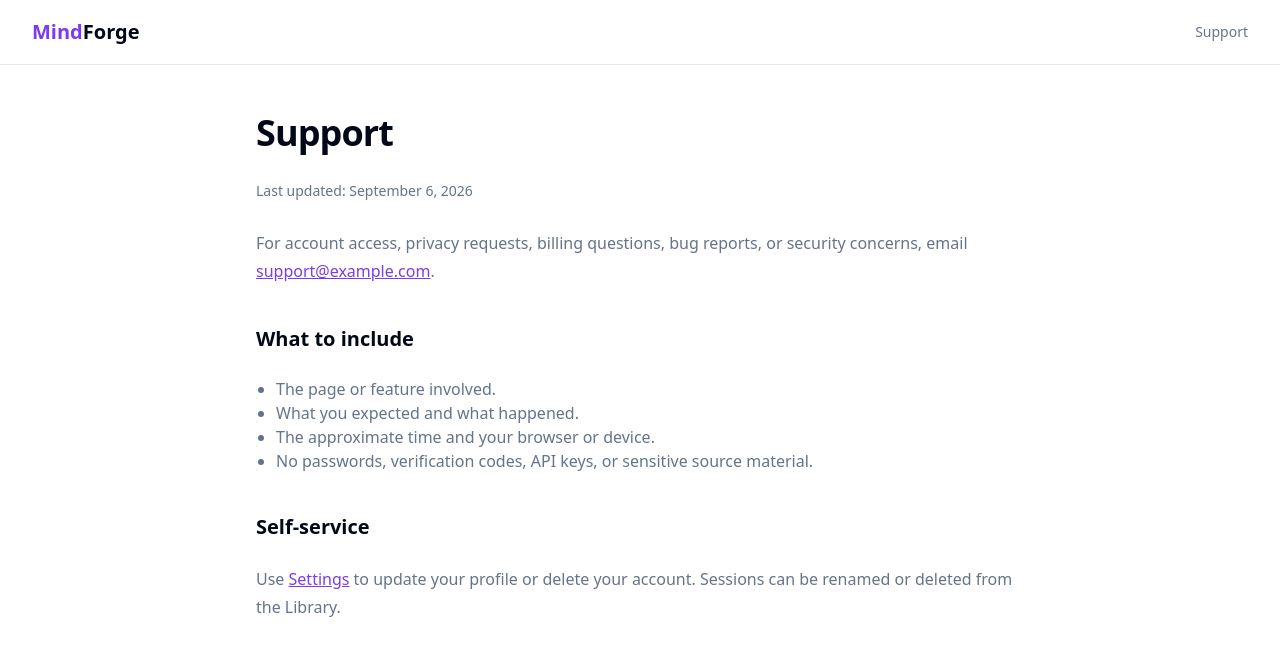
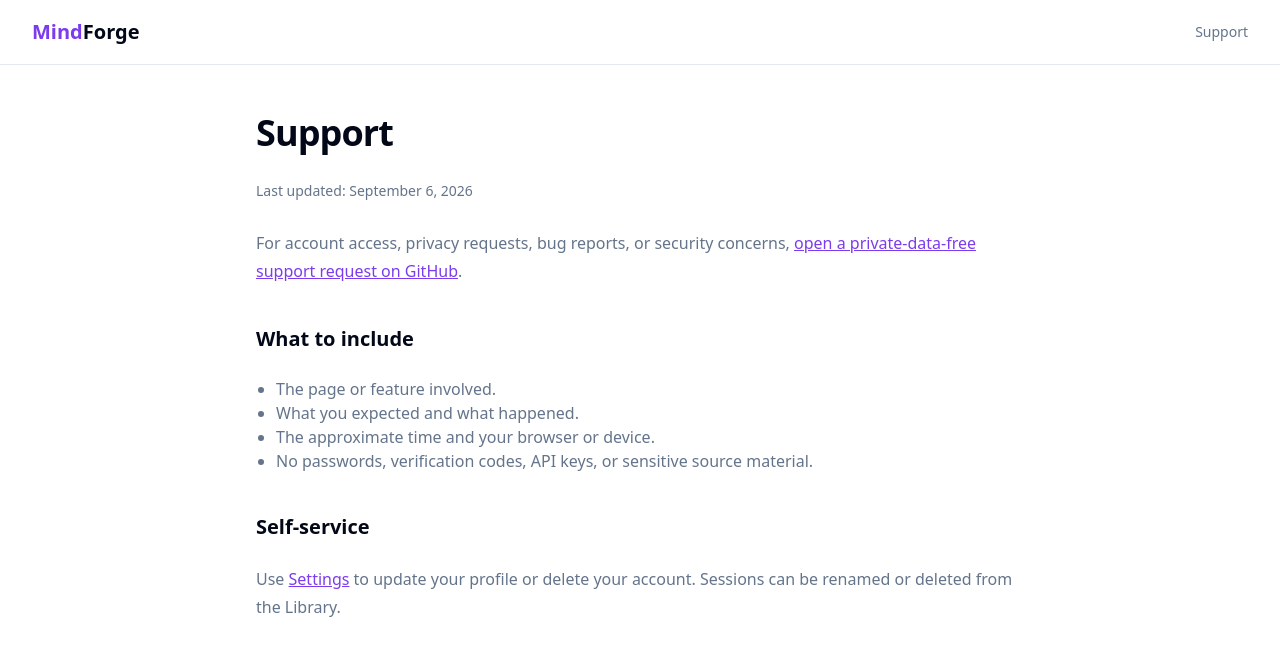
Before and after one commit to Shubham080802/MindForge, a Next.js app: page /support in a window 1280 px wide. Shown: the top 656 px of the page. Built offline with nearby package versions, Linux system fonts and the light colour scheme.

Commit message:
fix(config): restore production readiness checks

```diff
--- a/app/support/page.tsx
+++ b/app/support/page.tsx
@@ -2,9 +2,13 @@ import Link from "next/link";
 import { LegalPage } from "@/components/legal-page";
 
 export default function SupportPage() {
-  const email = process.env.NEXT_PUBLIC_SUPPORT_EMAIL || "support@example.com";
+  const email = process.env.NEXT_PUBLIC_SUPPORT_EMAIL?.trim();
   return <LegalPage title="Support">
-    <p>For account access, privacy requests, billing questions, bug reports, or security concerns, email <a href={`mailto:${email}`}>{email}</a>.</p>
+    <p>
+      For account access, privacy requests, bug reports, or security concerns, {email
+        ? <>email <a href={`mailto:${email}`}>{email}</a></>
+        : <a href="https://github.com/Shubham080802/MindForge/issues/new">open a private-data-free support request on GitHub</a>}.
+    </p>
     <h2>What to include</h2><ul><li>The page or feature involved.</li><li>What you expected and what happened.</li><li>The approximate time and your browser or device.</li><li>No passwords, verification codes, API keys, or sensitive source material.</li></ul>
     <h2>Self-service</h2><p>Use <Link href="/settings">Settings</Link> to update your profile or delete your account. Sessions can be renamed or deleted from the Library.</p>
   </LegalPage>;
--- a/lib/runtime-config.ts
+++ b/lib/runtime-config.ts
@@ -16,7 +16,6 @@ const REQUIRED_PRODUCTION_VALUES = [
   "UPSTASH_REDIS_REST_TOKEN",
   "RATE_LIMIT_HASH_SECRET",
   "TRUSTED_PROXY_HEADER",
-  "NEXT_PUBLIC_SUPPORT_EMAIL",
   "CRON_SECRET",
 ] as const;
 
```
Also changed, not shown: 2 other files (tests, documents, lock files or other folders).
